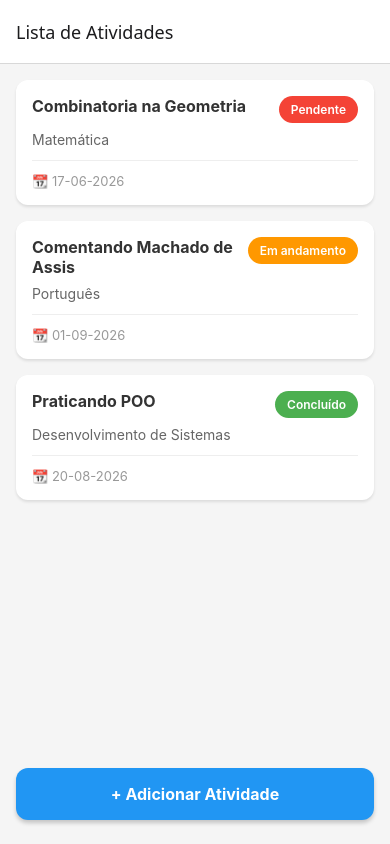
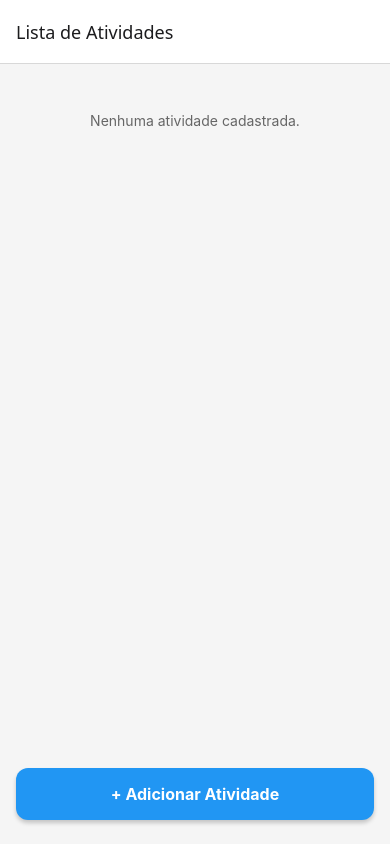
Before and after one commit to IsabelaStefanelle/EDUCAMIRIM, a React Native app: screen /Lista in a window 390 px wide. Built offline with nearby package versions, Linux system fonts and the light colour scheme.

Commit message:
Organizando Navegação
Criação de excluir atividade e melhora no design e forma de mudar o status da atividade

```diff
--- a/src/screens/DetailScreen.js
+++ b/src/screens/DetailScreen.js
@@ -1,15 +1,88 @@
-//A tela de Detalhes é omde mostramos todas as informações de uma atividade selecionada na Lista.
-//Ela recebe a atividade selecionada como parâmetro da navegação e exibe seus detalhes.
-//Comecei o código importando as bibliotecas necessárias para criar a tela e estilizar os componentes.
-import React from 'react';
-import { View, Text, StyleSheet, TouchableOpacity } from 'react-native';
+import AsyncStorage from '@react-native-async-storage/async-storage';
+import { useState } from 'react';
+import { Alert, StyleSheet, Text, TouchableOpacity, View } from 'react-native';
 
-//Declarei a função DetailScreen que recebe as props { route, navigation }.
-//A prop route contém os parâmetros passados na navegação, e a prop navigation permite voltar para a tela anterior.
+const STORAGE_KEY = '@atividades';
+const STATUS_OPTIONS = ['Pendente', 'Em andamento', 'Concluído'];
+
+const getStatusColor = (status) => {
+  if (status === 'Concluído') return '#4CAF50';
+  if (status === 'Em andamento') return '#FF9800';
+  if (status === 'Pendente') return '#F44336';
+  return '#757575';
+};
+
+const formatarPrazo = (prazo) => {
+  if (!prazo) return 'Não informado';
+
+  const data = new Date(prazo);
+  if (Number.isNaN(data.getTime())) return prazo;
+
+  const dia = String(data.getDate()).padStart(2, '0');
+  const mes = String(data.getMonth() + 1).padStart(2, '0');
+  const ano = data.getFullYear();
+  const hora = String(data.getHours()).padStart(2, '0');
+  const minuto = String(data.getMinutes()).padStart(2, '0');
+
+  return `${dia}/${mes}/${ano} ${hora}:${minuto}`;
+};
+
 const DetailScreen = ({ route, navigation }) => {
   const { atividade } = route.params || {};
+  const [statusAtual, setStatusAtual] = useState(atividade?.status || 'Pendente');
 
-//Aqui verifica se a atividade existe usando uma condicional.
+  const handleChangeStatus = async (novoStatus) => {
+    if (novoStatus === statusAtual) return;
+
+    const statusAnterior = statusAtual;
+    setStatusAtual(novoStatus);
+
+    try {
+      const atividadesSalvas = await AsyncStorage.getItem(STORAGE_KEY);
+      const atividades = atividadesSalvas ? JSON.parse(atividadesSalvas) : [];
+      const listaAtualizada = Array.isArray(atividades)
+        ? atividades.map((item) =>
+            String(item.id) === String(atividade.id)
+              ? { ...item, status: novoStatus }
+              : item
+          )
+        : [];
+
+      await AsyncStorage.setItem(STORAGE_KEY, JSON.stringify(listaAtualizada));
+    } catch (error) {
+      setStatusAtual(statusAnterior);
+      Alert.alert('Erro', 'Não foi possível atualizar o status da atividade.');
+    }
+  };
+
+  const handleExcluir = () => {
+    Alert.alert(
+      'Excluir atividade',
+      'Tem certeza que deseja excluir esta atividade? Esta ação não pode ser desfeita.',
+      [
+        { text: 'Cancelar', style: 'cancel' },
+        {
+          text: 'Excluir',
+          style: 'destructive',
+          onPress: async () => {
+            try {
+              const atividadesSalvas = await AsyncStorage.getItem(STORAGE_KEY);
+              const atividades = atividadesSalvas ? JSON.parse(atividadesSalvas) : [];
+              const listaAtualizada = Array.isArray(atividades)
+                ? atividades.filter((item) => String(item.id) !== String(atividade.id))
+                : [];
+
+              await AsyncStorage.setItem(STORAGE_KEY, JSON.stringify(listaAtualizada));
+              navigation.goBack();
+            } catch (error) {
+              Alert.alert('Erro', 'Não foi possível excluir a atividade.');
+            }
+          },
+        },
+      ]
+    );
+  };
+
   if (!atividade) {
     return (
       <View style={styles.container}>
@@ -18,7 +91,6 @@ const DetailScreen = ({ route, navigation }) => {
     );
   }
 
-  //Essa parte do código é responsável por renderizar a tela de detalhes da atividade selecionada.
   return (
     <View style={styles.container}>
       <View style={styles.card}>
@@ -29,13 +101,54 @@ const DetailScreen = ({ route, navigation }) => {
         <Text style={styles.value}>{atividade.materia}</Text>
 
         <Text style={styles.label}>Prazo:</Text>
-        <Text style={styles.value}>{atividade.prazo}</Text>
+        <Text style={styles.value}>{formatarPrazo(atividade.prazo)}</Text>
 
-        <Text style={styles.label}>Status:</Text>
-        <Text style={styles.value}>{atividade.status}</Text>
+        <Text style={styles.label}>Status atual:</Text>
+        <View style={[styles.statusBadge, { backgroundColor: getStatusColor(statusAtual) }]}>
+          <Text style={styles.statusBadgeText}>{statusAtual}</Text>
+        </View>
       </View>
 
-      <TouchableOpacity //Responsável por criar o botão de voltar para a tela anterior.
+      <Text style={styles.sectionLabel}>Alterar status para:</Text>
+      <View style={styles.statusRow}>
+        {STATUS_OPTIONS.map((option) => {
+          const isSelected = option === statusAtual;
+
+          return (
+            <TouchableOpacity
+              key={option}
+              style={[
+                styles.statusOption,
+                isSelected && {
+                  backgroundColor: getStatusColor(option),
+                  borderColor: getStatusColor(option),
+                },
+              ]}
+              onPress={() => handleChangeStatus(option)}
+              activeOpacity={0.8}
+            >
+              <Text
+                style={[
+                  styles.statusOptionText,
+                  isSelected && styles.statusOptionTextSelected,
+                ]}
+              >
+                {option}
+              </Text>
+            </TouchableOpacity>
+          );
+        })}
+      </View>
+
+      <TouchableOpacity
+        style={styles.deleteButton}
+        onPress={handleExcluir}
+        activeOpacity={0.8}
+      >
+        <Text style={styles.deleteButtonText}>Excluir Atividade</Text>
+      </TouchableOpacity>
+
+      <TouchableOpacity
         style={styles.backButton}
         onPress={() => navigation.goBack()}
         activeOpacity={0.8}
@@ -46,7 +159,6 @@ const DetailScreen = ({ route, navigation }) => {
   );
 };
 
-//Aqui é o CSS.
 const styles = StyleSheet.create({
   container: {
     flex: 1,
@@ -80,8 +192,66 @@ const styles = StyleSheet.create({
     color: '#666666',
     textAlign: 'center',
   },
+  statusBadge: {
+    alignSelf: 'flex-start',
+    paddingHorizontal: 14,
+    paddingVertical: 6,
+    borderRadius: 20,
+    marginTop: 6,
+  },
+  statusBadgeText: {
+    color: '#FFFFFF',
+    fontSize: 13,
+    fontWeight: '700',
+  },
+  sectionLabel: {
+    fontSize: 15,
+    fontWeight: 'bold',
+    color: '#333333',
+    marginTop: 24,
+    marginBottom: 8,
+  },
+  statusRow: {
+    flexDirection: 'row',
+    marginBottom: 8,
+  },
+  statusOption: {
+    flex: 1,
+    alignItems: 'center',
+    justifyContent: 'center',
+    borderColor: '#D9D9D9',
+    borderRadius: 8,
+    borderWidth: 1,
+    minHeight: 48,
+    marginRight: 8,
+    backgroundColor: '#FFFFFF',
+    paddingHorizontal: 4,
+  },
+  statusOptionText: {
+    color: '#555555',
+    fontSize: 12,
+    textAlign: 'center',
+  },
+  statusOptionTextSelected: {
+    color: '#FFFFFF',
+    fontWeight: 'bold',
+  },
+  deleteButton: {
+    marginTop: 24,
+    backgroundColor: '#FFFFFF',
+    borderColor: '#D32F2F',
+    borderWidth: 1,
+    borderRadius: 10,
+    paddingVertical: 14,
+    alignItems: 'center',
+  },
+  deleteButtonText: {
+    color: '#D32F2F',
+    fontSize: 16,
+    fontWeight: 'bold',
+  },
   backButton: {
-    marginTop: 24,
+    marginTop: 12,
     backgroundColor: '#2196F3',
     borderRadius: 10,
     paddingVertical: 14,
--- a/src/screens/ListScreen.js
+++ b/src/screens/ListScreen.js
@@ -1,79 +1,79 @@
-// Oiii Gatinhas! Explicando o código pra vocês:
+import AsyncStorage from '@react-native-async-storage/async-storage';
+import { useFocusEffect } from '@react-navigation/native';
+import { useCallback, useState } from 'react';
+import { Alert, FlatList, StyleSheet, Text, TouchableOpacity, View } from 'react-native';
 
-// Importei o React e os componentes nativos do React Native que vão construir a nossa interface:
-// View: funciona como a <div> (<div> = uma caixa onde podemos colocar outros elementos dentro, como texto, imagens, botões, etc.).
-// FlatList: componente do React Native para renderizar (renderizar = mostrar na tela) listas de forma leve.
-// TouchableOpacity: elemento clicável que diminui a transparência ao ser tocado (nosso botão).
-// StyleSheet: para criar a nossa folha de estilos (o "CSS" do React Native).
-// Alert: para abrir aquela caixinha de aviso nativa do celular.
-import {
-    FlatList,
-    StyleSheet,
-    Text,
-    TouchableOpacity,
-    View
-} from 'react-native';
+const STORAGE_KEY = '@atividades';
 
-// Criei um array (array = lista) chamado "atividades" com 3 objetos estáticos (estático = não muda, apenas se mexer diretamente no código).
-// Cada objeto contém: id, titulo, materia, prazo e status.
-// Comecei com o Array porque ainda não temos um banco de dados e a FlatList precisa dessa lista de dados para conseguir mapear e mostrar os itens na tela.
-const atividades = [
-  {
-    id: 1,
-    titulo: "Combinatoria na Geometria",
-    materia: "Matemática",
-    prazo: "17-06-2026",
-    status: "Pendente"
-  },
-  {
-    id: 2,
-    titulo: "Comentando Machado de Assis",
-    materia: "Português",
-    prazo: "01-09-2026",
-    status: "Em andamento"
-  },
-  {
-    id: 3,
-    titulo: "Praticando POO",
-    materia: "Desenvolvimento de Sistemas",
-    prazo: "20-08-2026",
-    status: "Concluído"
-  }
-];
-
-// No JavaScript, criamos funções usando "const" (const = constante, ou seja, um valor que não muda) e a seta "=>" (arrow function, deixei explicado no Drive essa seta maldita).
-// Essa função recebe o texto do status (ex: "Concluído") e retorna a cor em código hexadecimal (código hexadecimal = uma forma de representar cores em computação).
 const getStatusColor = (status) => {
-  if (status === "Concluído") {
-    return "#4CAF50";
-  } else if (status === "Em andamento") {
-    return "#FF9800";
-  } else if (status === "Pendente") {
-    return "#F44336";
-  }
-  return "#757575";
+  if (status === 'Concluído') return '#4CAF50';
+  if (status === 'Em andamento') return '#FF9800';
+  if (status === 'Pendente') return '#F44336';
+  return '#757575';
 };
 
-// Recebe a prop { navigation } (prop { navigation } = objeto que contém métodos para navegar entre as telas, melhor explicado no Drive também) para nos permitir navegar entre as telas do aplicativo.
 const ListScreen = ({ navigation }) => {
+  const [atividades, setAtividades] = useState([]);
 
-  // Função para mudar de tela ao clicar num botão.
-  // Ela chama a rota 'Detalhe' e envia o objeto da atividade selecionada como parâmetro (Melhor explicada no Drive também).
+  const carregarAtividades = useCallback(async () => {
+    try {
+      const atividadesSalvas = await AsyncStorage.getItem(STORAGE_KEY);
+      const lista = atividadesSalvas ? JSON.parse(atividadesSalvas) : [];
+      setAtividades(Array.isArray(lista) ? lista : []);
+    } catch (error) {
+      console.log('Erro ao carregar atividades:', error);
+      setAtividades([]);
+    }
+  }, []);
+
+  useFocusEffect(
+    useCallback(() => {
+      carregarAtividades();
+    }, [carregarAtividades])
+  );
+
   const handleNavigateToDetail = (atividade) => {
     navigation.navigate('Detalhe', { atividade });
   };
 
-  // Navega para a tela de cadastro de nova atividade.
   const handleAddActivity = () => {
     navigation.navigate('Adicionar');
   };
 
-  // Essa função define o visual de UM único item da lista. A FlatList vai repeti-la para cada atividade.
-  // Usamos a desestruturação { item } para acessar os dados do objeto diretamente.
+  const handleExcluir = (atividade) => {
+    Alert.alert(
+      'Excluir atividade',
+      `Deseja excluir "${atividade.titulo}"? Esta ação não pode ser desfeita.`,
+      [
+        { text: 'Cancelar', style: 'cancel' },
+        {
+          text: 'Excluir',
+          style: 'destructive',
+          onPress: async () => {
+            try {
+              const atividadesSalvas = await AsyncStorage.getItem(STORAGE_KEY);
+              const lista = atividadesSalvas ? JSON.parse(atividadesSalvas) : [];
+              const listaAtualizada = Array.isArray(lista)
+                ? lista.filter((item) => String(item.id) !== String(atividade.id))
+                : [];
+
+              await AsyncStorage.setItem(STORAGE_KEY, JSON.stringify(listaAtualizada));
+              setAtividades(listaAtualizada);
+            } catch (error) {
+              Alert.alert('Erro', 'Não foi possível excluir a atividade.');
+            }
+          },
+        },
+      ]
+    );
+  };
+
   const renderActivityItem = ({ item }) => (
     <TouchableOpacity
       style={styles.cardContainer}
-      onPress={() => handleNavigateToDetail(item)} // Ao clicar, envia o item atual para a tela de detalhes.
+      onPress={() => handleNavigateToDetail(item)}
+      onLongPress={() => handleExcluir(item)}
+      delayLongPress={500}
       activeOpacity={0.7}
     >
       <View style={styles.cardContent}>
@@ -83,7 +83,7 @@ const ListScreen = ({ navigation }) => {
           <View
             style={[
               styles.statusBadge,
-              { backgroundColor: getStatusColor(item.status) }
+              { backgroundColor: getStatusColor(item.status) },
             ]}
           >
             <Text style={styles.statusText}>{item.status}</Text>
@@ -93,7 +93,7 @@ const ListScreen = ({ navigation }) => {
         <Text style={styles.subjectText}>{item.materia}</Text>
 
         <View style={styles.footerSection}>
-          <Text style={styles.deadlineText}>📆 {item.prazo}</Text>
+          <Text style={styles.deadlineText}>📆 {item.prazo ? item.prazo : 'Sem prazo'}</Text>
         </View>
       </View>
     </TouchableOpacity>
@@ -103,8 +103,13 @@ const ListScreen = ({ navigation }) => {
     <View style={styles.container}>
       <FlatList
         data={atividades}
-        keyExtractor={(item) => item.id.toString()} // A FlatList precisa de um ID em formato de Texto.
+        keyExtractor={(item) => item.id.toString()}
         renderItem={renderActivityItem}
+        ListEmptyComponent={
+          <View style={styles.emptyContainer}>
+            <Text style={styles.emptyText}>Nenhuma atividade cadastrada.</Text>
+          </View>
+        }
         contentContainerStyle={styles.listContent}
         scrollEnabled={true}
       />
@@ -120,87 +125,95 @@ const ListScreen = ({ navigation }) => {
   );
 };
 
-// Onde definimos o CSS.
 const styles = StyleSheet.create({
   container: {
-    flex: 1, // Faz a tela ocupar todo o espaço do celular.
-    backgroundColor: "#F5F5F5", // Fundo cinza claro para destacar os cards brancos.
+    flex: 1,
+    backgroundColor: '#F5F5F5',
   },
   listContent: {
+    flexGrow: 1,
     paddingHorizontal: 16,
     paddingTop: 16,
-    paddingBottom: 100, // Espaço extra no final da lista para o botão não cobrir o último card.
+    paddingBottom: 100,
+  },
+  emptyContainer: {
+    paddingVertical: 32,
+    alignItems: 'center',
+  },
+  emptyText: {
+    color: '#666666',
+    fontSize: 14,
   },
   cardContainer: {
-    backgroundColor: "#FFFFFF",
+    backgroundColor: '#FFFFFF',
     borderRadius: 12,
     marginBottom: 16,
     elevation: 3,
-    shadowColor: "#000",
+    shadowColor: '#000',
     shadowOffset: { width: 0, height: 2 },
     shadowOpacity: 0.1,
     shadowRadius: 3,
-    overflow: "hidden",
+    overflow: 'hidden',
   },
   cardContent: {
     padding: 16,
   },
   headerSection: {
-    flexDirection: "row", // Alinha o título e o status lado a lado.
-    justifyContent: "space-between", // Empurra o título para a esquerda e a tag para a direita.
-    alignItems: "flex-start",
+    flexDirection: 'row',
+    justifyContent: 'space-between',
+    alignItems: 'flex-start',
     marginBottom: 8,
   },
   titleText: {
     fontSize: 16,
-    fontWeight: "bold",
-    color: "#333333",
-    flex: 1, // Faz o texto do título ocupar todo o espaço disponível antes do status.
+    fontWeight: 'bold',
+    color: '#333333',
+    flex: 1,
     marginRight: 8,
   },
   statusBadge: {
     paddingHorizontal: 12,
     paddingVertical: 6,
-    borderRadius: 20, // Borda bem arredondada para parecer uma etiqueta.
+    borderRadius: 20,
   },
   statusText: {
-    color: "#FFFFFF",
+    color: '#FFFFFF',
     fontSize: 12,
-    fontWeight: "600",
+    fontWeight: '600',
   },
   subjectText: {
     fontSize: 14,
-    color: "#666666",
+    color: '#666666',
     marginBottom: 12,
   },
   footerSection: {
-    borderTopWidth: 1, // Linha fina divisória acima do prazo.
-    borderTopColor: "#EEEEEE",
+    borderTopWidth: 1,
+    borderTopColor: '#EEEEEE',
     paddingTop: 12,
   },
   deadlineText: {
     fontSize: 13,
-    color: "#999999",
+    color: '#999999',
   },
   addButton: {
-    position: "absolute", // Deixa o botão flutuando por cima da lista.
+    position: 'absolute',
     bottom: 24,
     left: 16,
     right: 16,
-    backgroundColor: "#2196F3",
+    backgroundColor: '#2196F3',
     paddingVertical: 16,
     borderRadius: 12,
-    alignItems: "center", // Centraliza o texto do botão horizontalmente.
+    alignItems: 'center',
     elevation: 5,
-    shadowColor: "#000",
+    shadowColor: '#000',
     shadowOffset: { width: 0, height: 3 },
     shadowOpacity: 0.2,
     shadowRadius: 4,
   },
   addButtonText: {
-    color: "#FFFFFF",
+    color: '#FFFFFF',
     fontSize: 16,
-    fontWeight: "bold",
+    fontWeight: 'bold',
   },
 });
 
```
